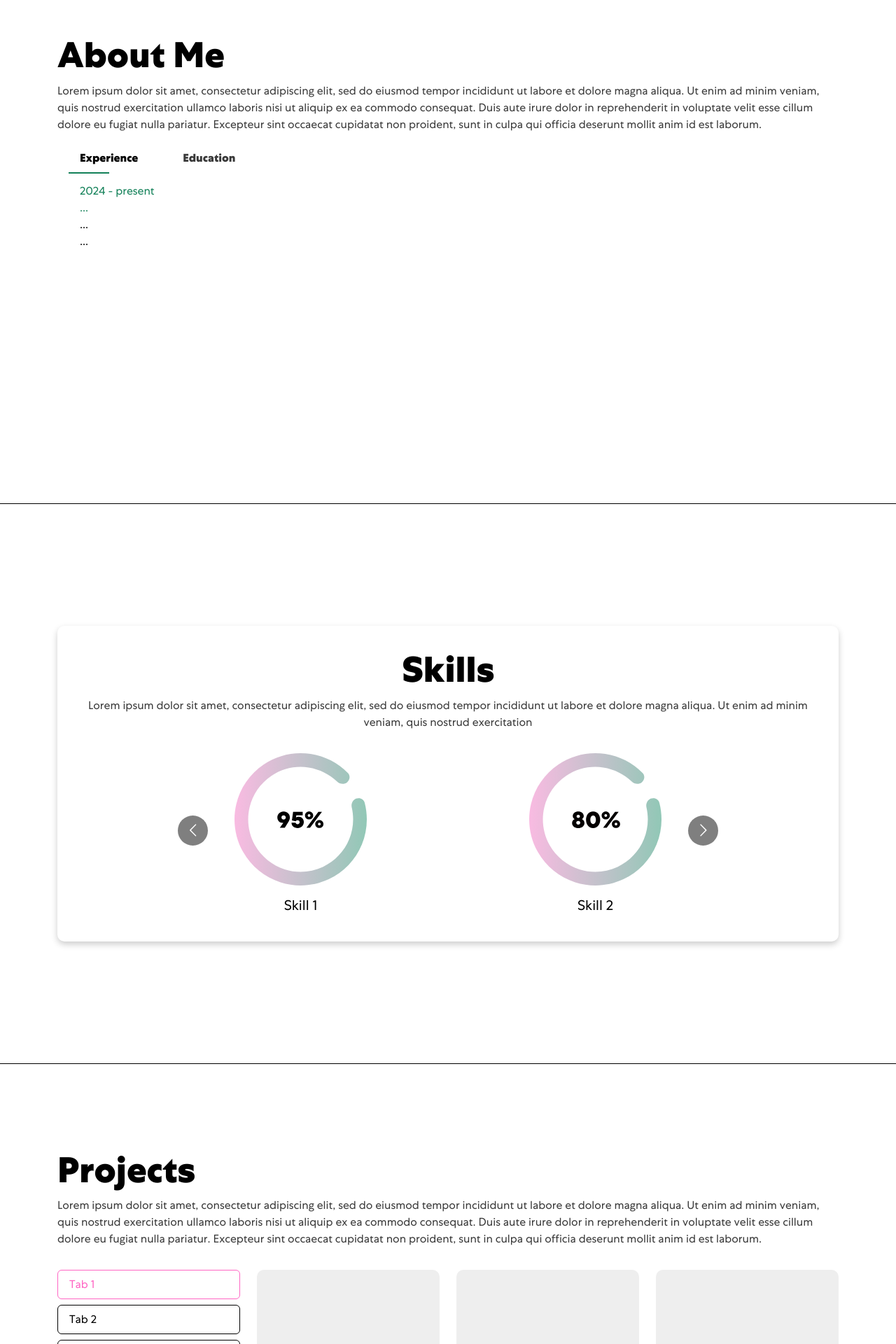
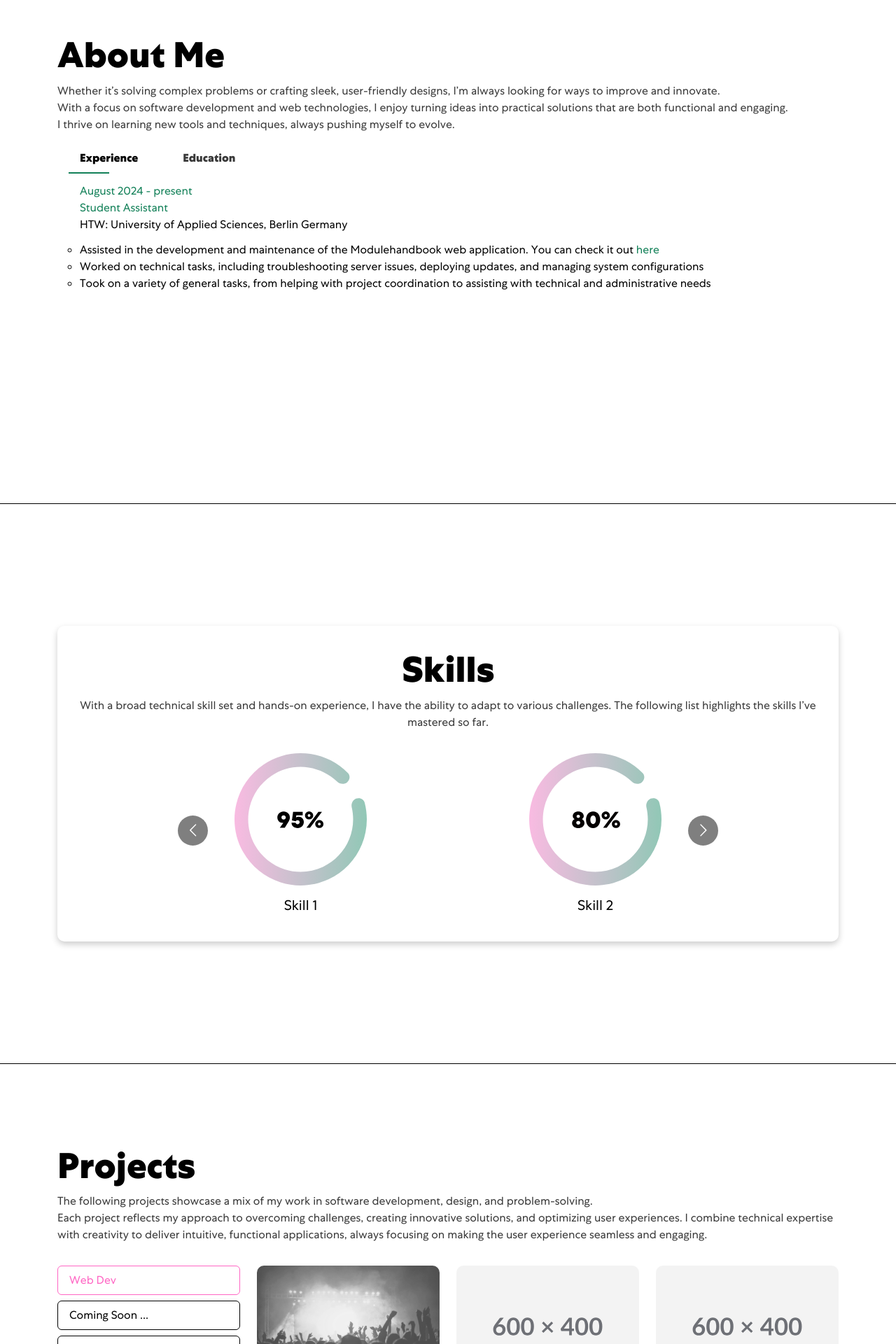
Before and after one commit to flashwing-04/flashwing-04.github.io, a React (Create React App) app: page / in a window 1280 px wide. Shown: the part 880-2800 px from the top of the page at 70% size. Built offline with nearby package versions, Linux system fonts and the light colour scheme.

Commit message:
add content - fixes #5

```diff
--- a/src/App.css
+++ b/src/App.css
@@ -261,6 +261,15 @@ nav.navbar .navbar-toggler:focus {
   margin: 1rem 0;
 }
 
+.about .tab-content ul li ul{
+  margin: 0.75rem 0 0 0;
+}
+
+.about .tab-content ul li li{
+  list-style: circle;
+  margin: 0;
+}
+
 .about .tab-content ul li span {
   color: var(--accent-color2);
 }
@@ -360,7 +369,6 @@ nav.navbar .navbar-toggler:focus {
 }
 
 .proj-img-bx {
-    height: 20vh;
     position: relative;
     margin: 1rem 0 1rem 0;
     border-radius: 10px;
@@ -369,8 +377,8 @@ nav.navbar .navbar-toggler:focus {
 
 .proj-img-bx::before {
     content: "";
-    background: linear-gradient(90.21deg, #FF66C447 -5.91%, #12805847 111.58%);
-    opacity: 0.85;
+    background: linear-gradient(90.21deg, #ff66c489 -5.91%, #12805889 111.58%);
+    opacity: 1;
     position: absolute;
     width: 100%;
     height: 0;
@@ -381,6 +389,17 @@ nav.navbar .navbar-toggler:focus {
     height: 100%;
 }
 
+.proj-img-bx img {
+  width: 100%;
+  height: 100%;
+  object-fit: cover;
+  opacity: 0.7;
+}
+
+.proj-img-bx:hover img {
+  opacity: 0.3;
+}
+
 .proj-text {
     position: absolute;
     text-align: center;
@@ -389,7 +408,6 @@ nav.navbar .navbar-toggler:focus {
     transform: translate(-50%, -50%);
     transition: 0.5s ease-in-out;
     opacity: 0;
-    width: 100%;
 }
 
 .proj-img-bx:hover .proj-text {
@@ -398,15 +416,7 @@ nav.navbar .navbar-toggler:focus {
 }
 
 .proj-text h4 {
-    font-size: 2vw;
     font-weight: 800;
-    letter-spacing: 0.8px;
-    line-height: 1rem;
-}
-
-.proj-text span {
-    font-style: italic;
-    font-weight: 400;
     letter-spacing: 0.8px;
 }
 
@@ -450,10 +460,6 @@ nav.navbar .navbar-toggler:focus {
   .project h2 {
     font-size: 5vw;
   }
-
-  .proj-text h4 {
-    font-size: 3vw;
-}
 }
 
 @media (max-width: 767.5px){
--- a/src/components/About.js
+++ b/src/components/About.js
@@ -10,20 +10,23 @@ export const About = () => {
                             <div className='about-head'>
                                 <h2>About Me</h2>
                                 <p>
-                                   Lorem ipsum dolor sit amet, consectetur adipiscing elit, sed do eiusmod tempor incididunt ut labore et dolore magna aliqua.
-                                   Ut enim ad minim veniam, quis nostrud exercitation ullamco laboris nisi ut aliquip ex ea commodo consequat.
-                                   Duis aute irure dolor in reprehenderit in voluptate velit esse cillum dolore eu fugiat nulla pariatur.
-                                   Excepteur sint occaecat cupidatat non proident, sunt in culpa qui officia deserunt mollit anim id est laborum.
+                                    Whether it’s solving complex problems or crafting sleek, user-friendly designs, I’m always looking for ways to improve and innovate. <br/>
+                                    With a focus on software development and web technologies, I enjoy turning ideas into practical solutions that are both functional and engaging. <br/>
+                                    I thrive on learning new tools and techniques, always pushing myself to evolve.
                                 </p>
                             </div>
 
                             <Tabs defaultActiveKey="experience" id="about-tabs" className="mb-3">
                                 <Tab eventKey="experience" title="Experience">
                                     <ul>
-                                        <li><span>2024 - present
-                                            <br/>...</span>
-                                            <br/>...
-                                            <br/>...
+                                        <li><span>August 2024 - present
+                                            <br/>Student Assistant</span>
+                                            <br/>HTW: University of Applied Sciences, Berlin Germany
+                                            <ul>
+                                                <li>Assisted in the development and maintenance of the Modulehandbook web application. You can check it out <a href='https://module-handbook.f4.htw-berlin.de/' target='blank'><span>here</span></a></li>
+                                                <li>Worked on technical tasks, including troubleshooting server issues, deploying updates, and managing system configurations</li>
+                                                <li>Took on a variety of general tasks, from helping with project coordination to assisting with technical and administrative needs</li>
+                                            </ul>
                                         </li>
                                     </ul>
                                 </Tab>
--- a/src/components/ProjectCard.js
+++ b/src/components/ProjectCard.js
@@ -1,14 +1,13 @@
 import { Col } from "react-bootstrap"
 
-export const ProjectCard = ({ title, description, imgUrl, link }) => {
+export const ProjectCard = ({ title, imgUrl, link }) => {
     return(
         <Col sm={6} md={4}>
             <div className="proj-img-bx">
-                <a href={link}>
+                <a href={link} target="blank">
                     <img src={imgUrl} alt="project thumbnail"/>
                     <div className="proj-text">
                         <h4>{title}</h4>
-                        <span>{description}</span>
                     </div>
                 </a>
             </div>
--- a/src/components/Projects.js
+++ b/src/components/Projects.js
@@ -2,76 +2,39 @@ import { Container, Row, Col, Tab, Nav } from "react-bootstrap"
 import { ProjectCard } from "./ProjectCard"
 
 import projImg from '../assets/img/projImg/placeholder.svg'
+import guessTheLyricsImg from '../assets/img/projImg/thumbnail_guess_the_lyrics.jpg'
 
 export const Projects = () => {
     const projects1 = [
         {
-            title: "Title",
-            description: ".........",
+            title: "Guess The Lyrics",
+            imgUrl: guessTheLyricsImg,
+            link: "https://flashwing-04.github.io/guess_the_lyrics/",
+        },
+        {
+            title: "Coming soon ...",
             imgUrl: projImg,
             link: "",
         },
         {
-            title: "Title",
-            description: ".........",
+            title: "Coming soon ...",
             imgUrl: projImg,
             link: "",
         },
         {
-            title: "Title",
-            description: ".........",
-            imgUrl: projImg,
-            link: "",
-        },
-        {
-            title: "Title",
-            description: ".........",
+            title: "Coming soon ...",
             imgUrl: projImg,
             link: "",
         },
     ]
 
     const projects2 = [
-      {
-          title: "Title",
-          description: ".........",
-          imgUrl: projImg,
-          link: "",
-      },
-      {
-          title: "Title",
-          description: ".........",
-          imgUrl: projImg,
-          link: "",
-      },
-      {
-          title: "Title",
-          description: ".........",
-          imgUrl: projImg,
-          link: "",
-      },
-      {
-          title: "Title",
-          description: ".........",
-          imgUrl: projImg,
-          link: "",
-      },
-  ]
 
-  const projects3 = [
-    {
-        title: "Title",
-        description: ".........",
-        imgUrl: projImg,
-        link: "",
-    },
-    {
-        title: "Title",
-        description: ".........",
-        imgUrl: projImg,
-        link: "",
-    },
-]
+    ]
+
+    const projects3 = [
+
+    ]
 
     return (
         <section className="project" id="projects">
@@ -80,23 +43,21 @@ export const Projects = () => {
                     <Col>
                         <h2>Projects</h2>
                         <p>
-                            Lorem ipsum dolor sit amet, consectetur adipiscing elit, sed do eiusmod tempor incididunt ut labore et dolore magna aliqua.
-                            Ut enim ad minim veniam, quis nostrud exercitation ullamco laboris nisi ut aliquip ex ea commodo consequat.
-                            Duis aute irure dolor in reprehenderit in voluptate velit esse cillum dolore eu fugiat nulla pariatur.
-                            Excepteur sint occaecat cupidatat non proident, sunt in culpa qui officia deserunt mollit anim id est laborum.
+                            The following projects showcase a mix of my work in software development, design, and problem-solving. <br/>
+                            Each project reflects my approach to overcoming challenges, creating innovative solutions, and optimizing user experiences. I combine technical expertise with creativity to deliver intuitive, functional applications, always focusing on making the user experience seamless and engaging.
                         </p>
                         <Tab.Container id="projects-tabs" defaultActiveKey="first">
                           <Row>
                             <Col sm={3}>
                               <Nav variant="pills" className="flex-column">
                                 <Nav.Item>
-                                  <Nav.Link eventKey="first">Tab 1</Nav.Link>
+                                  <Nav.Link eventKey="first">Web Dev</Nav.Link>
                                 </Nav.Item>
                                 <Nav.Item>
-                                  <Nav.Link eventKey="second">Tab 2</Nav.Link>
+                                  <Nav.Link eventKey="second">Coming Soon ...</Nav.Link>
                                 </Nav.Item>
                                 <Nav.Item>
-                                  <Nav.Link eventKey="third">Tab 3</Nav.Link>
+                                  <Nav.Link eventKey="third">Coming Soon ...</Nav.Link>
                                 </Nav.Item>
                               </Nav>
                             </Col>
--- a/src/components/Skills.js
+++ b/src/components/Skills.js
@@ -33,7 +33,7 @@ export const Skills = () => {
                     <Col>
                         <div className='skill-bx'>
                             <h2>Skills</h2>
-                            <p>Lorem ipsum dolor sit amet, consectetur adipiscing elit, sed do eiusmod tempor incididunt ut labore et dolore magna aliqua. Ut enim ad minim veniam, quis nostrud exercitation </p>
+                            <p>With a broad technical skill set and hands-on experience, I have the ability to adapt to various challenges. The following list highlights the skills I’ve mastered so far.</p>
                             <Carousel responsive={responsive} infinite={true} className='skill-slider'>
                                 <div className="skill-item">
                                     <img src={meter1} alt=""/>
```
Also changed, not shown: src/components/Banner.js (+6 -2 lines), src/assets/img/projImg/thumbnail_guess_the_lyrics.jpg (added).
